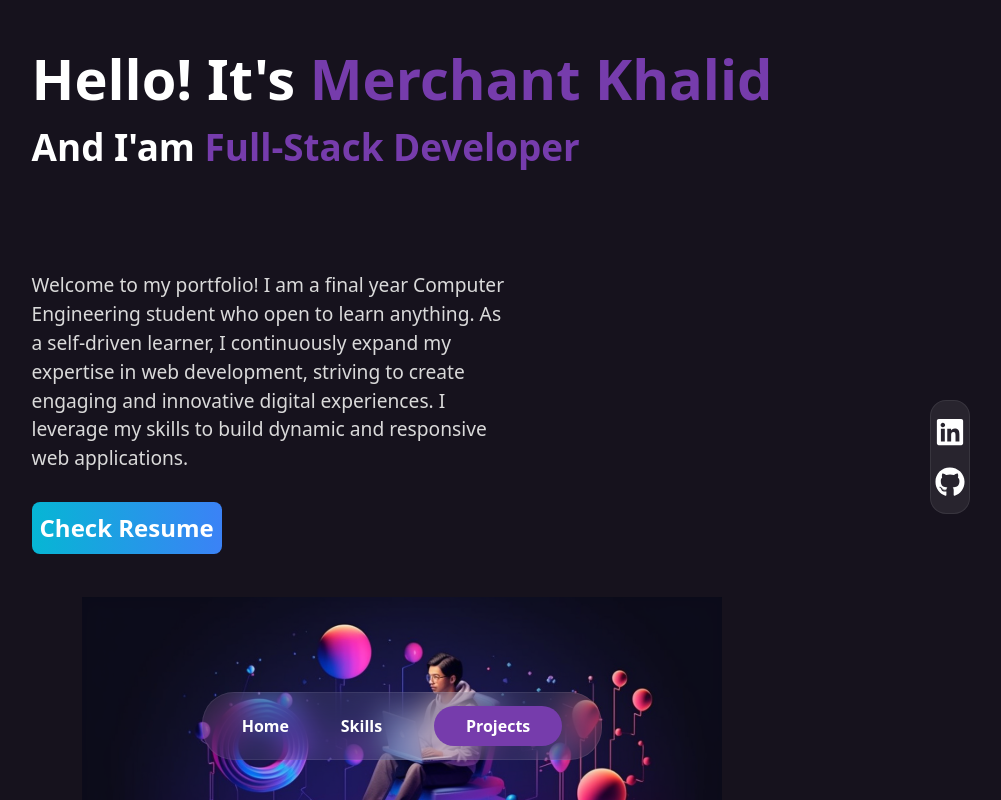
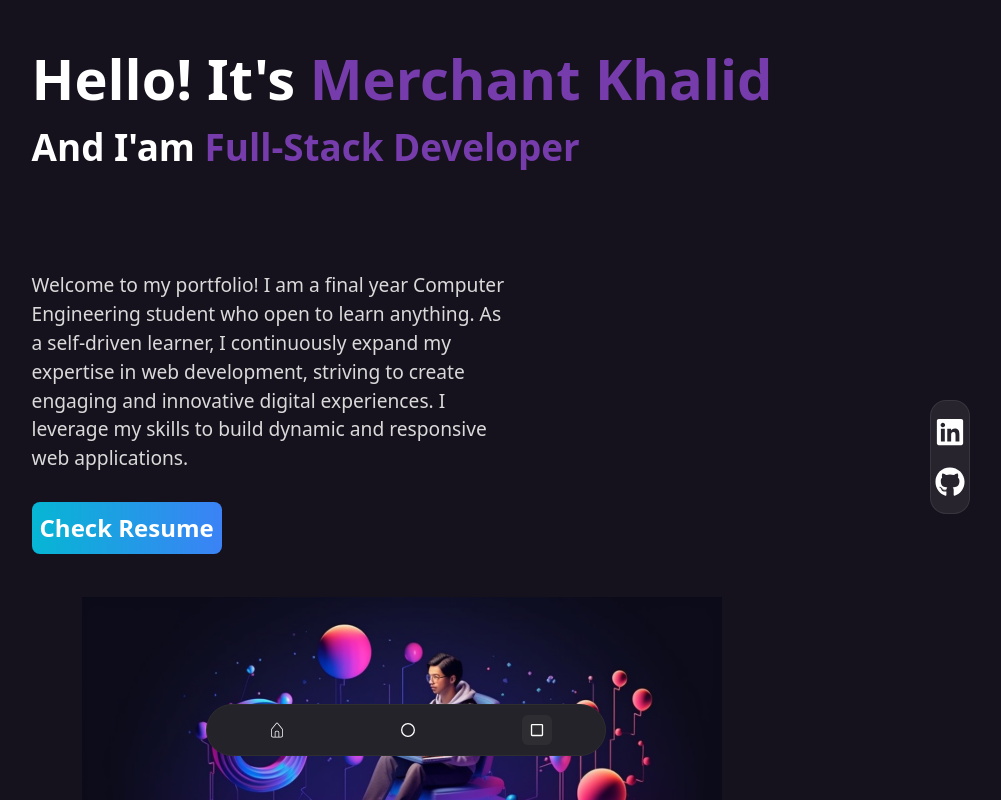
Before and after one commit to MK884/portfolio, a React (Vite) app: page / in a window 1280 px wide. Shown: the top 800 px of the page, without its empty margins (238-1239 px from the left). Built offline with nearby package versions, Linux system fonts and the light colour scheme.

Commit message:
updated bottomNav

```diff
--- a/src/layout/BottomNav.jsx
+++ b/src/layout/BottomNav.jsx
@@ -1,4 +1,7 @@
 import React, { useEffect, useState } from "react";
+import { CiHome } from "react-icons/ci";
+import { FaRegCircle } from "react-icons/fa6";
+import { FaRegSquare } from "react-icons/fa";
 
 const BottomNav = () => {
   const [activeSection, setActiveSection] = useState("#home");
@@ -22,46 +25,45 @@ const BottomNav = () => {
       if (currentSectionId && currentSectionId !== activeSection) {
         setActiveSection(currentSectionId);
       }
-
     };
 
-    window.addEventListener('scroll', handleScroll);
+    window.addEventListener("scroll", handleScroll);
     return () => {
-      window.removeEventListener('scroll', handleScroll);}
-
+      window.removeEventListener("scroll", handleScroll);
+    };
   }, [activeSection]);
 
   return (
     <nav
-      className="fixed lg:bottom-10 bottom-0 left-[50%] translate-x-[-50%] lg:w-[400px]  p-[.8rem] lg:rounded-[2rem] bg-white bg-opacity-[.08] backdrop-blur-lg w-full border border-white border-opacity-[.08] ;
+      className="fixed lg:bottom-10 bottom-0 px-1 py-2 left-1/2 translate-x-[-50%] lg:w-[400px] lg:rounded-[2rem] bg-[#232329] rounded-md w-full m-1 border border-[#2e2e2e]
     "
     >
       <ul className="flex font-bold  text-white list-none justify-around items-center hover:cursor-pointer">
         <li
-          className={`py-2 rounded-[2rem] ${
-            activeSection === "#home" ? "bg-[#763CAC] px-[2rem]" : ""
+          className={`p-[8px] rounded-md ${
+            activeSection === "#home" ? "bg-[#3f3c3c69]" : ""
           }`}
         >
           <a href="#home" onClick={handleNav}>
-            Home
+            <CiHome size={18} />
           </a>
         </li>
         <li
-          className={`py-2 rounded-[2rem] ${
-            activeSection === "#skills" ? "bg-[#763CAC] px-[2rem]" : ""
+          className={`p-[8px] rounded-md ${
+            activeSection === "#skills" ? "bg-[#3f3c3c69]" : ""
           }`}
         >
           <a href="#skills" onClick={handleNav}>
-            Skills
+            <FaRegCircle size={14} />
           </a>
         </li>
         <li
-          className={`py-2 rounded-[2rem] ${
-            activeSection === "#projects" ? "bg-[#763CAC] px-[2rem]" : ""
+          className={`p-[8px] rounded-md ${
+            activeSection === "#projects" ? "bg-[#3f3c3c69]" : ""
           }`}
         >
           <a href="#projects" onClick={handleNav}>
-            Projects
+            <FaRegSquare size={14} />
           </a>
         </li>
       </ul>
```
